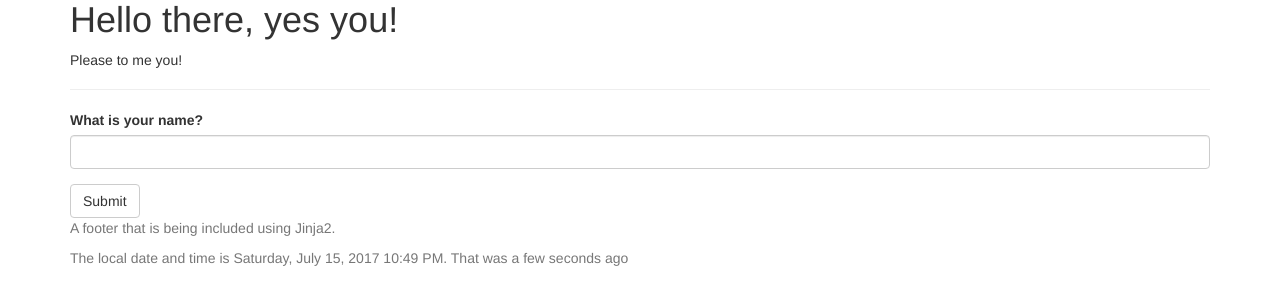
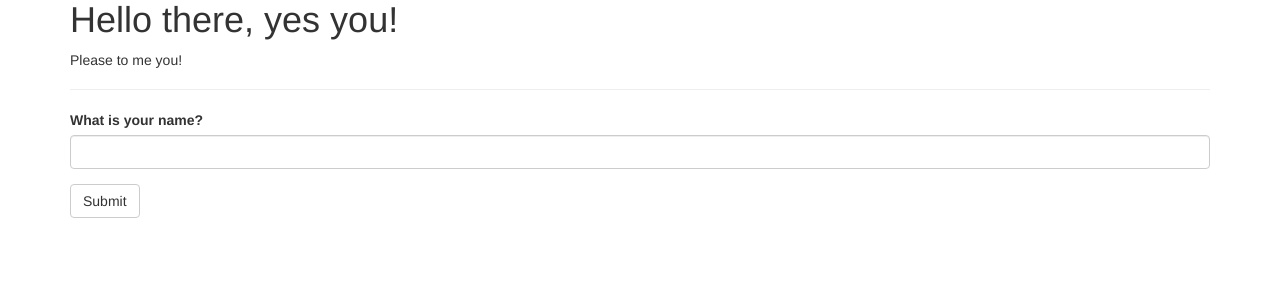
Before and after one commit to tom-foster/flask-project, a Flask app: page / in a window 1280 px wide. Shown: the part 112-417 px from the top of the page. Run offline with Flask 2, Linux system fonts and the light colour scheme; some libraries are stand-ins or nearby versions.

Commit message:
encounters errors, so tidied up files

```diff
--- a/app/templates/auth/login.html
+++ b/app/templates/auth/login.html
@@ -1,4 +1,4 @@
-{% extends "base.html %}
+{% extends "base.html" %}
 
 {% block title %}Flask Project - Login{% endblock %}
 
--- a/app/templates/base.html
+++ b/app/templates/base.html
@@ -41,10 +41,6 @@
 
         {% block page_content %}{% endblock %}
     </div>
-
-
-    <!--A footer is being included. Useful for common reusable elements of text.-->
-    {% include 'footer.html' %}
 {% endblock%}
 
 {% block scripts %}
--- a/app/templates/footer.html
+++ /dev/null
@@ -1,8 +0,0 @@
-<footer class="footer">
-    <div class="container">
-        <p class="text-muted">A footer that is being included using Jinja2.</p>
-        <p class="text-muted">
-            The local date and time is {{ moment(current_time).format('LLLL') }}.
-            That was {{ moment(current_time).fromNow(refresh=True) }}</p>
-    </div>
-</footer>
```
Also changed, not shown: app/templates/user.html (deleted, +0 -12 lines), hello.py (deleted, +0 -123 lines), 8 other files.
